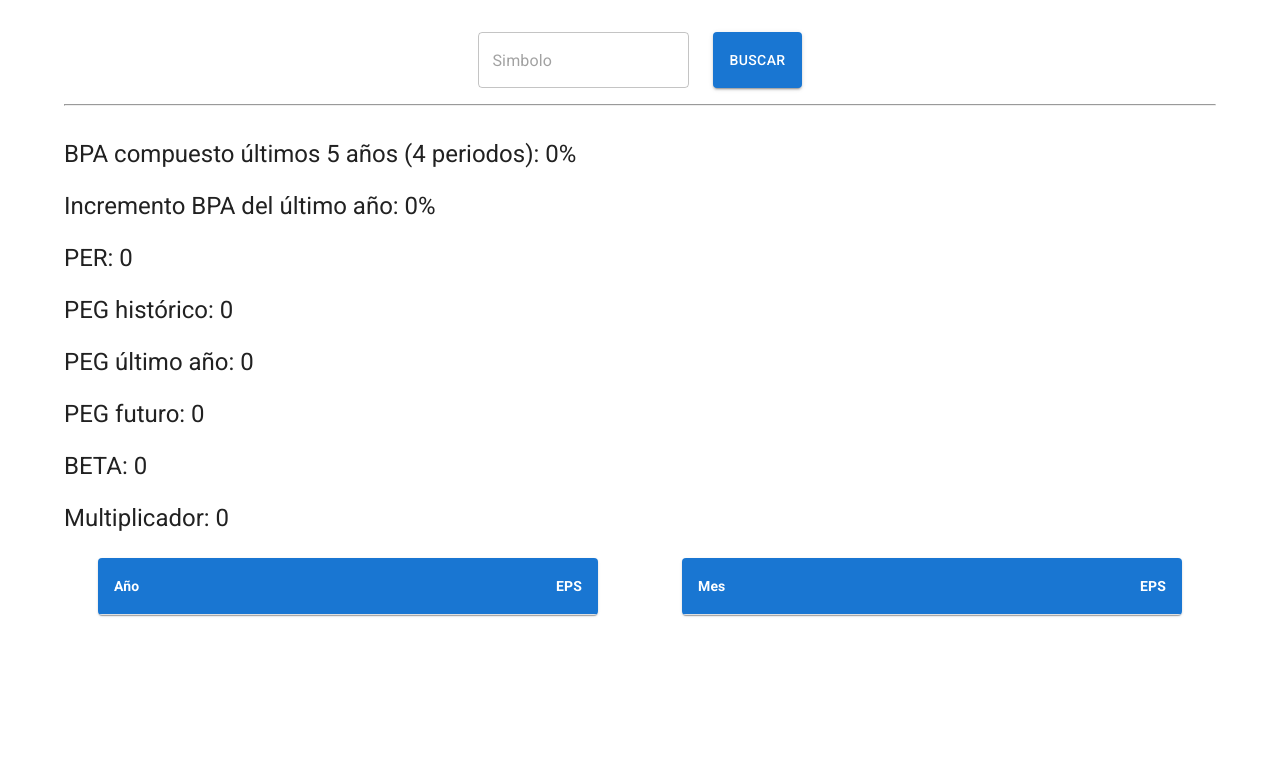
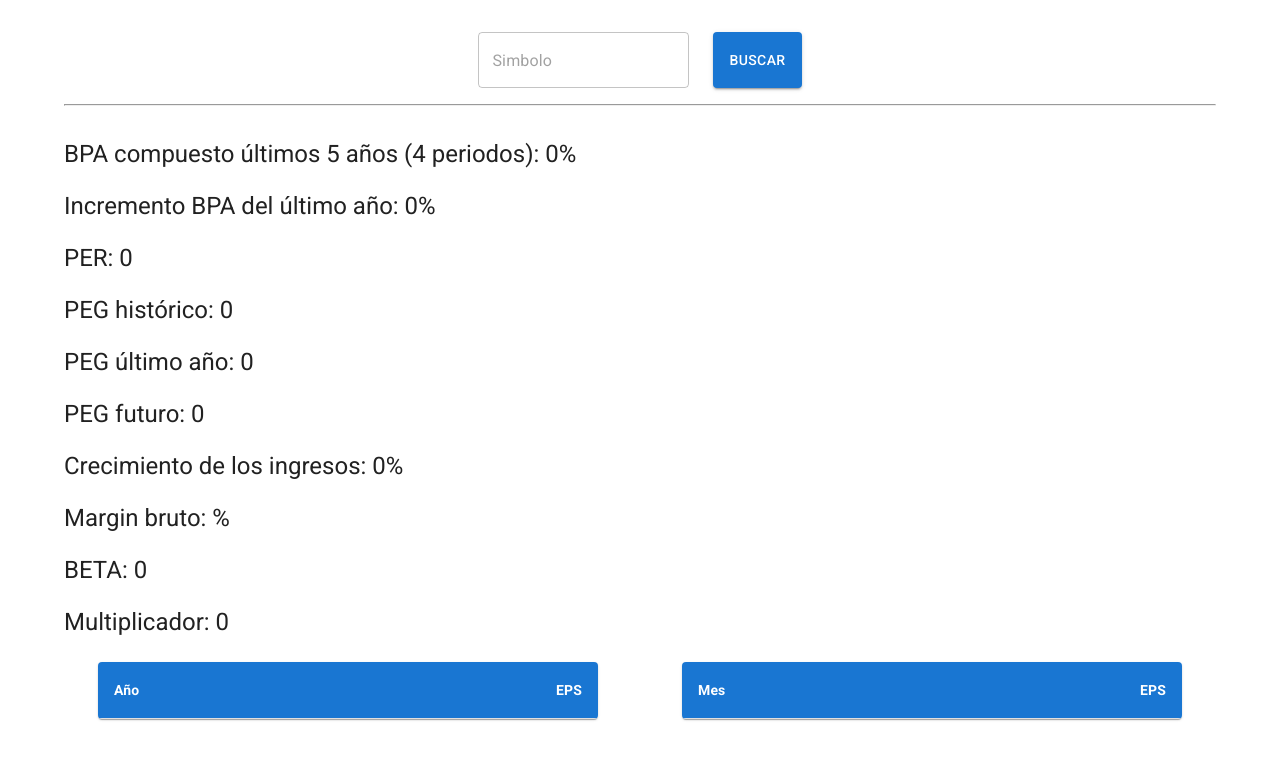
Before and after one commit to lautaro3870/company-report, a Next.js app: page / in a window 1280 px wide. Shown: the top 760 px of the page. Built offline with nearby package versions, Linux system fonts and the light colour scheme; what @mui/material-nextjs would draw is missing.

Commit message:
feat: gross margin and RevenueGrowth

```diff
--- a/src/app/components/CustomList.tsx
+++ b/src/app/components/CustomList.tsx
@@ -43,6 +43,8 @@ export default function CustomList({ report }: CustomListPrps) {
           PEG último año: {report.lastYearPEG}
         </Typography>
         <Typography variant="h5">PEG futuro: {report.fowardPEG}</Typography>
+        <Typography variant="h5">Crecimiento de los ingresos: {report.QuarterlyRevenueGrowthYOY}%</Typography>
+        <Typography variant="h5">Margin bruto: {report.GrossMargin}%</Typography>
         <Typography variant="h5">BETA: {report.Beta}</Typography>
         <Typography variant="h5">Multiplicador: {_getMultiplier()}</Typography>
       </div>
--- a/src/app/interface.tsx
+++ b/src/app/interface.tsx
@@ -28,4 +28,6 @@ export type ReportProps = {
   PER: number;
   Beta: number;
   Description: string;
+  QuarterlyRevenueGrowthYOY: number;
+  GrossMargin: string;
 };
--- a/src/app/page.tsx
+++ b/src/app/page.tsx
@@ -34,6 +34,8 @@ export default function Home() {
     PER: 0,
     Beta: 0,
     Description: '',
+    QuarterlyRevenueGrowthYOY: 0,
+    GrossMargin: '',
   });
   const [annualEarnings, setAnnualEarnings] = useState<ANNUAL_EARNINGS[]>([]);
   const [quarterlyEarnings, setQuarterlyEarnings] = useState<
@@ -67,6 +69,8 @@ export default function Home() {
       fowardPEG: Number(data?.PEGRatio),
       Beta: Number(data?.Beta),
       Description: data?.Description,
+      QuarterlyRevenueGrowthYOY: data?.QuarterlyRevenueGrowthYOY * 100,
+      GrossMargin: ((data?.GrossProfitTTM / data?.RevenueTTM) * 100).toFixed(2),
     }));
   };
 
```
